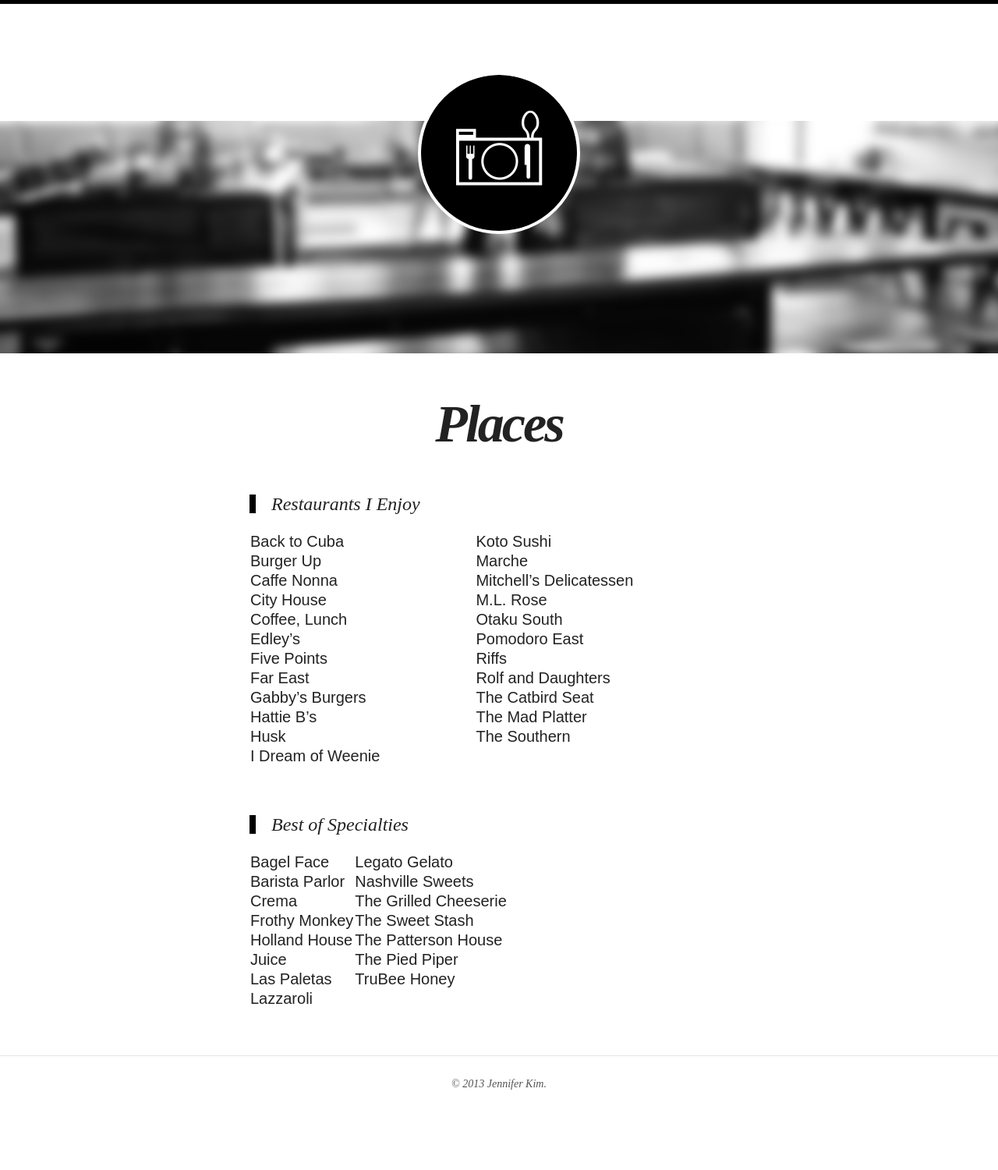
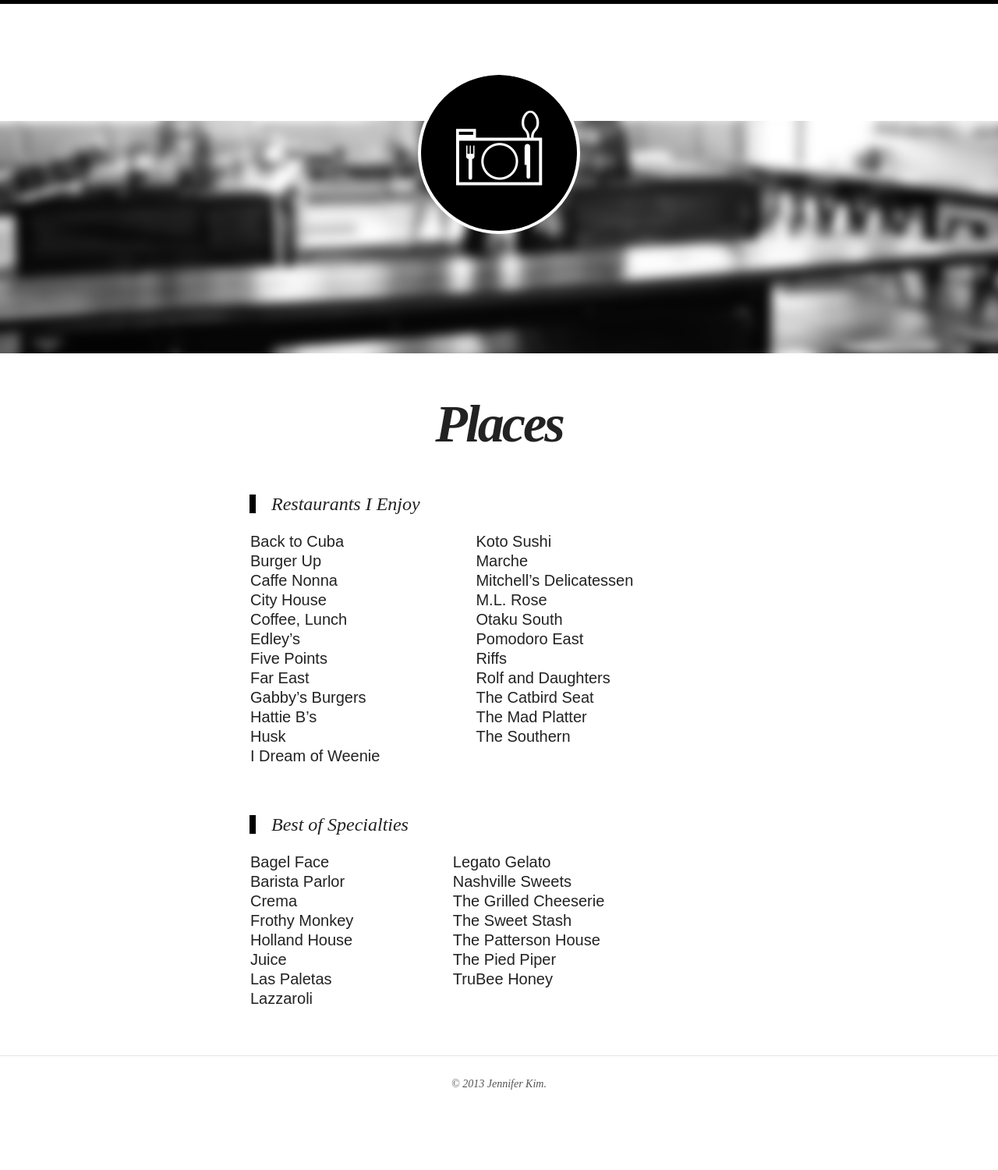
Before and after one commit to ahungryhipster/ahungryhipster.github.io, a Jekyll site: the page built from places.md, in a window 1280 px wide. Shown: the whole page at 78% size. Built offline with Jekyll 4.4.1, drawn with Linux system fonts in a browser that asks for light colours; nearby versions of some CDN libraries.

```diff
--- a/places.md
+++ b/places.md
@@ -38,4 +38,4 @@
 | <a href="http://www.thejuicenashville.com">Juice</a>   | <a href="http://www.thepiedpipercreamery.com">The Pied Piper</a>   |
 | <a href="http://www.yelp.com/biz/las-paletas-gourmet-popsicles-nashville">Las Paletas</a>   | <a href="http://www.trubeehoney.com">TruBee Honey</a>   |
 | <a href="http://www.lazzaroli.com">Lazzaroli</a>   |    |
-{: rules="groups"}
+{: rules="groups" style="width:100%"}
```
